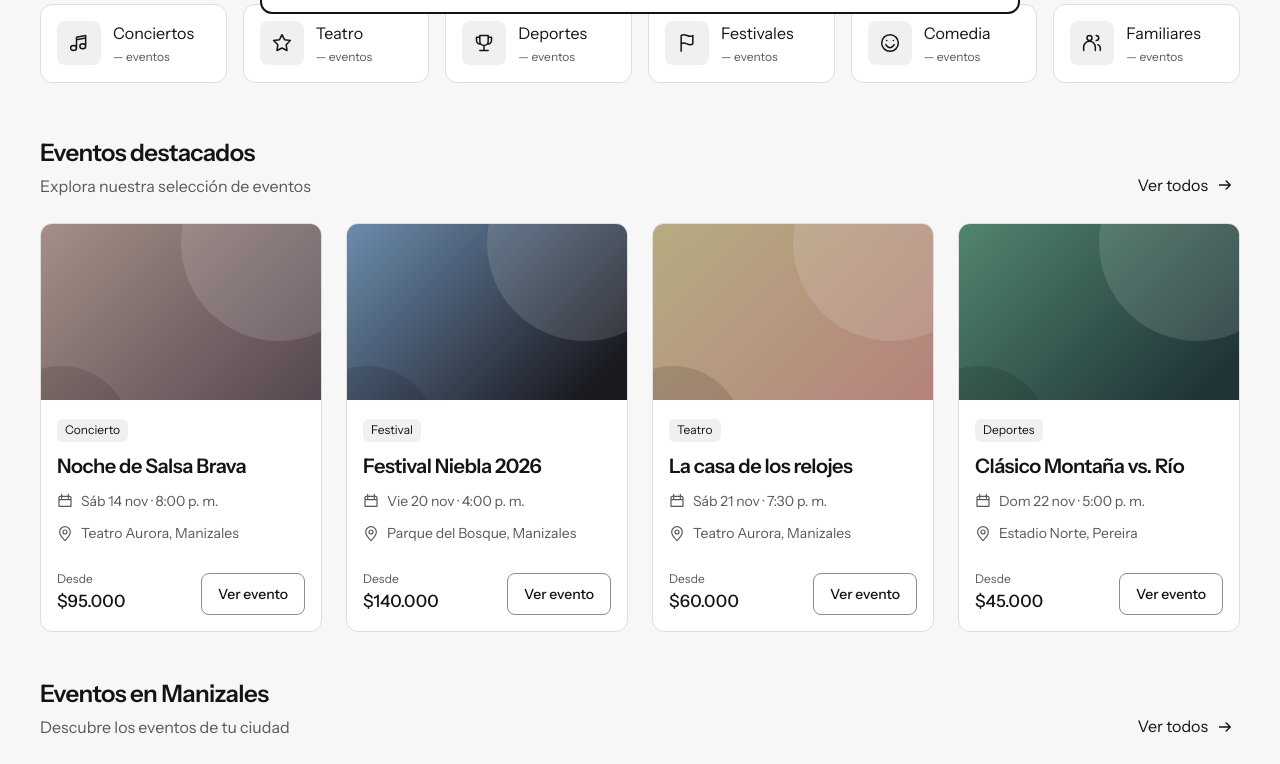
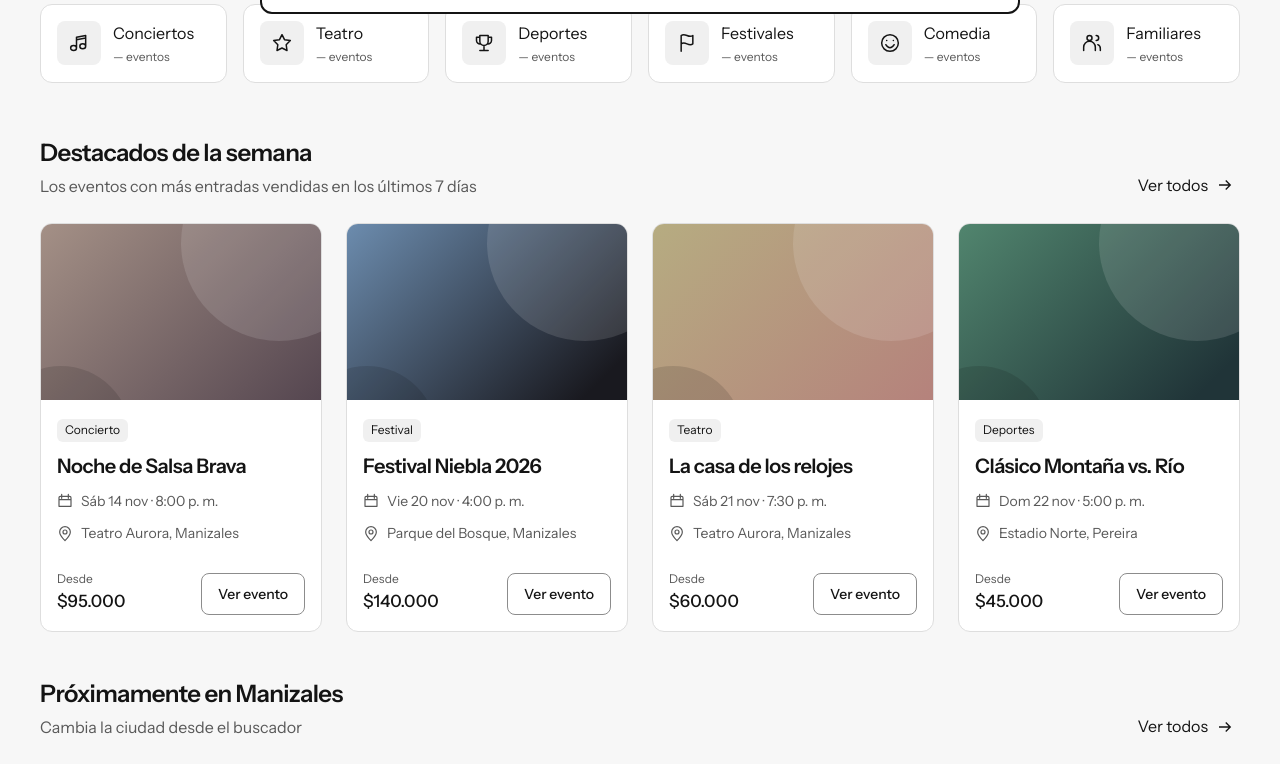
Before and after one commit to juandavidgiraldopelaez1-wq/Taquilla-project-Frontend-2026, a React (Vite) app: page / in a window 1280 px wide. Shown: the part 770-1534 px from the top of the page. Built offline with nearby package versions, Linux system fonts and the light colour scheme; no server answers.

Commit message:
fix(home): align section copy with Figma

```diff
--- a/src/data/interfaz.js
+++ b/src/data/interfaz.js
@@ -1,3 +1,4 @@
+
 export const interfaz = {
   es: {
     inicio: "Inicio",
@@ -8,9 +9,19 @@ export const interfaz = {
     navegacion: "Navegación principal",
     idioma: "Idioma",
     buscar: "Busca eventos o artistas",
-    explora: "Explora",
+    explora: "Explorar",
     cuenta: "Tu cuenta",
     academico: "Proyecto académico",
+    descripcionHome:
+      "Conciertos, teatro, deportes y festivales en un solo lugar.",
+    destacadosSemana: "Destacados de la semana",
+    descripcionDestacadosSemana:
+      "Los eventos con más entradas vendidas en los últimos 7 días",
+    proximamenteManizales: "Próximamente en Manizales",
+    descripcionProximamenteManizales:
+      "Cambia la ciudad desde el buscador",
+    resultadosBusqueda: "Resultados de búsqueda",
+    resultados: "resultados",
     cookies: "Preferencias de cookies",
     saltar: "Saltar al contenido",
     banner: "Preferencias del navegador",
@@ -22,12 +33,15 @@ export const interfaz = {
     guardar: "Guardar selección",
     cerrar: "Cerrar preferencias",
     necesarias: "Necesarias",
-    necesariasTexto: "Guardan tu decisión de consentimiento. Siempre activas.",
+    necesariasTexto:
+      "Guardan tu decisión de consentimiento. Siempre activas.",
     preferencias: "Recordar idioma",
-    preferenciasTexto: "Conserva el idioma elegido en este navegador.",
+    preferenciasTexto:
+      "Conserva el idioma elegido en este navegador.",
     guardado: "Preferencias guardadas.",
     error: "No pudimos guardar la decisión en este navegador.",
   },
+
   en: {
     inicio: "Home",
     ingresar: "Log in",
@@ -40,6 +54,16 @@ export const interfaz = {
     explora: "Explore",
     cuenta: "Your account",
     academico: "Academic project",
+    descripcionHome:
+      "Concerts, theatre, sports and festivals in one place.",
+    destacadosSemana: "This week's highlights",
+    descripcionDestacadosSemana:
+      "The events with the most tickets sold in the last 7 days",
+    proximamenteManizales: "Coming soon in Manizales",
+    descripcionProximamenteManizales:
+      "Change the city from the search bar",
+    resultadosBusqueda: "Search results",
+    resultados: "results",
     cookies: "Cookie preferences",
     saltar: "Skip to content",
     banner: "Browser preferences",
@@ -51,10 +75,13 @@ export const interfaz = {
     guardar: "Save selection",
     cerrar: "Close preferences",
     necesarias: "Necessary",
-    necesariasTexto: "Store your consent decision. Always active.",
+    necesariasTexto:
+      "Store your consent decision. Always active.",
     preferencias: "Remember language",
-    preferenciasTexto: "Keep your chosen language in this browser.",
+    preferenciasTexto:
+      "Keep your chosen language in this browser.",
     guardado: "Preferences saved.",
-    error: "We could not save your decision in this browser.",
+    error:
+      "We could not save your decision in this browser.",
   },
 };
--- a/src/pages/Home.jsx
+++ b/src/pages/Home.jsx
@@ -19,12 +19,16 @@ import {
   dinero,
 } from "../data/catalogo.js";
 
+import { interfaz } from "../data/interfaz.js";
+
 export default function Home() {
   const { idioma } = usePreferencias();
   const en = idioma === "en";
+  const t = interfaz[idioma];
 
   const { detalle, setDetalle, abrirCuenta } = useDetalle(idioma);
 
+  // Consulta las categorías reales de la API.
   const {
     datos: respuestaCategorias,
     cargando: cargandoCategorias,
@@ -32,6 +36,8 @@ export default function Home() {
     recargar: recargarCategorias,
   } = useRecurso("/categorias");
 
+  // Los filtros de eventos siguen utilizando temporalmente
+  // el catálogo local. La conexión de eventos será otro cambio.
   const {
     filtros,
     resultados,
@@ -40,15 +46,18 @@ export default function Home() {
     filtrarCategoria,
   } = useEventos(eventos);
 
+  // Obtener las categorías devueltas por la API.
   const categoriasApi = Array.isArray(respuestaCategorias?.datos)
     ? respuestaCategorias.datos
     : [];
 
+  // Utilizar las categorías locales mientras llega la respuesta.
   const categorias =
     categoriasApi.length > 0
       ? categoriasApi.map((categoria) => categoria.nombre)
       : categoriasLocales;
 
+  // Obtener las cantidades reales de eventos por categoría.
   const cantidades = categorias.map((nombre) => {
     const categoriaApi = categoriasApi.find(
       (categoria) => categoria.nombre === nombre
@@ -64,7 +73,9 @@ export default function Home() {
       contenido: (
         <div className="resumen-evento">
           <AficheEvento variante={evento.arte} />
+
           <p>{dinero(evento.precio)} COP</p>
+
           <small>
             {en
               ? "Sample event. Tickets are not for sale."
@@ -79,12 +90,8 @@ export default function Home() {
   return (
     <LayoutPublico
       destino="#eventos"
-      etiqueta={en ? "Explore" : "Explorar"}
-      descripcion={
-        en
-          ? "Concerts, theatre, sports and festivals in one place."
-          : "Conciertos, teatro, deportes y festivales en un solo lugar."
-      }
+      etiqueta={t.explora}
+      descripcion={t.descripcionHome}
       onCuenta={abrirCuenta}
     >
       <HeroTaquilla
@@ -134,19 +141,13 @@ export default function Home() {
           id="eventos"
           titulo={
             filtros
-              ? en
-                ? "Search results"
-                : "Resultados de búsqueda"
-              : en
-                ? "Featured events"
-                : "Eventos destacados"
+              ? t.resultadosBusqueda
+              : t.destacadosSemana
           }
           descripcion={
             filtros
-              ? `${resultados.length} ${en ? "results" : "resultados"}`
-              : en
-                ? "Explore our event selection"
-                : "Explora nuestra selección de eventos"
+              ? `${resultados.length} ${t.resultados}`
+              : t.descripcionDestacadosSemana
           }
           eventos={filtros ? resultados : eventos.slice(0, 4)}
           en={en}
@@ -157,12 +158,8 @@ export default function Home() {
         {!filtros && (
           <SeccionEventos
             id="eventos-ciudad"
-            titulo={en ? "Events in Manizales" : "Eventos en Manizales"}
-            descripcion={
-              en
-                ? "Discover events in your city"
-                : "Descubre los eventos de tu ciudad"
-            }
+            titulo={t.proximamenteManizales}
+            descripcion={t.descripcionProximamenteManizales}
             eventos={eventos.filter(
               (evento) => evento.ciudad === "Manizales"
             )}
```
